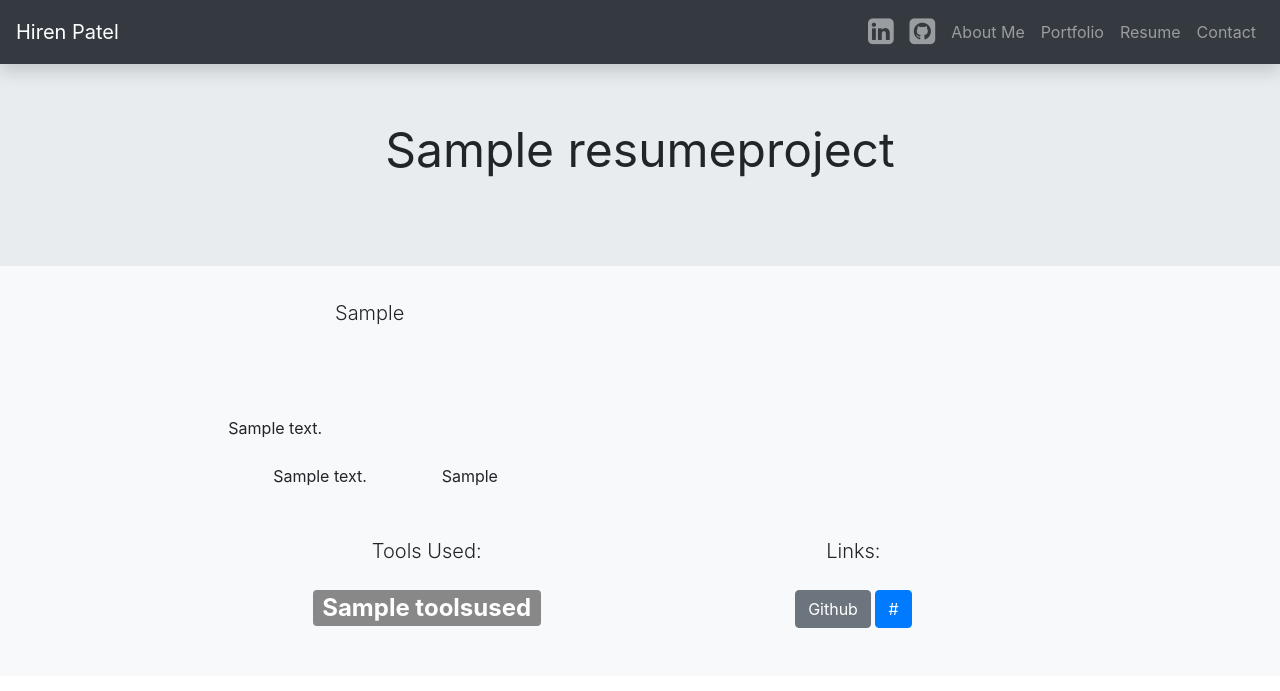
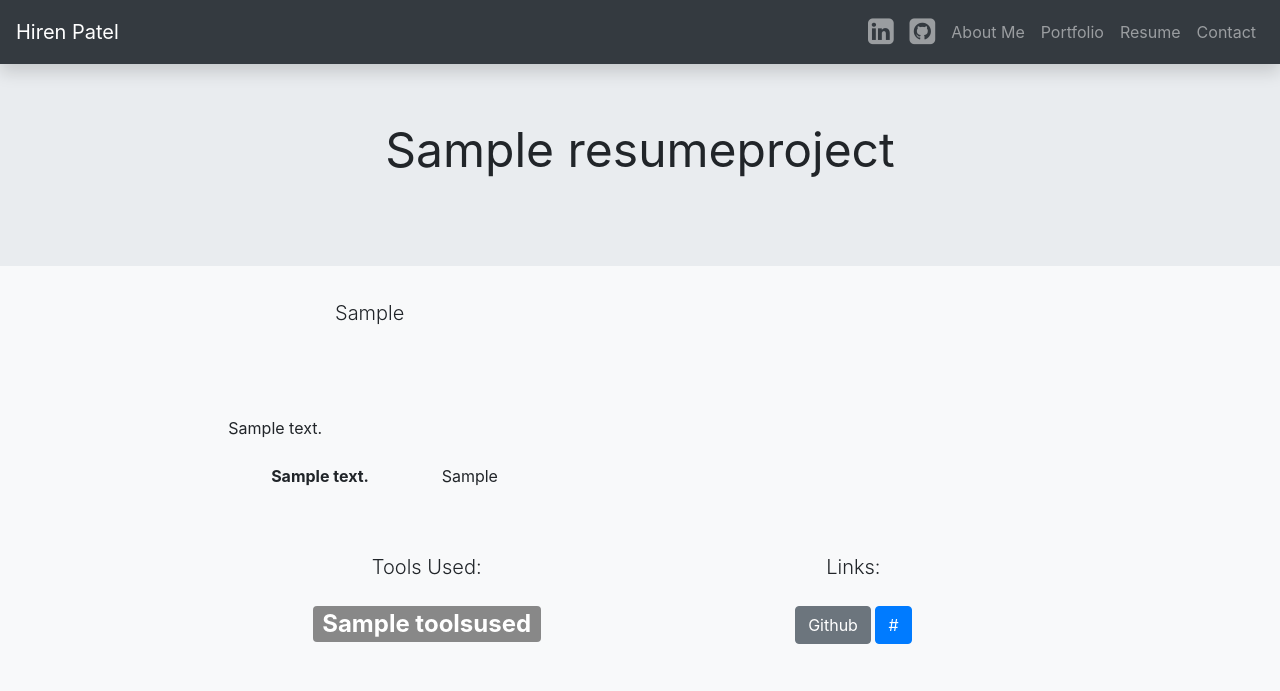
Before and after one commit to hpca01/PortfolioSite, a Django app: page /project/1/ in a window 1280 px wide. Shown: the top 691 px of the page. Run offline with Django 3.2, Linux system fonts and the light colour scheme; tables that the repository leaves empty hold one stand-in row (values such as "Sample post").

```diff
--- a/templates/project_detail.html
+++ b/templates/project_detail.html
@@ -22,7 +22,9 @@
   </div>
   {% for detail in project.resumeprojectdetail_set.all %}
   <div class="row justify-content-center mt-2">
-    <div class="col-sm-2 text-center">{{detail.detail_short}}</div>
+    <div class="col-sm-2 text-center">
+      <p class="font-weight-bold">{{detail.detail_short}}</p>
+    </div>
     <div class="col-sm-6 text-left">{{detail.explanation}}</div>
   </div>
   {% endfor %}
```
